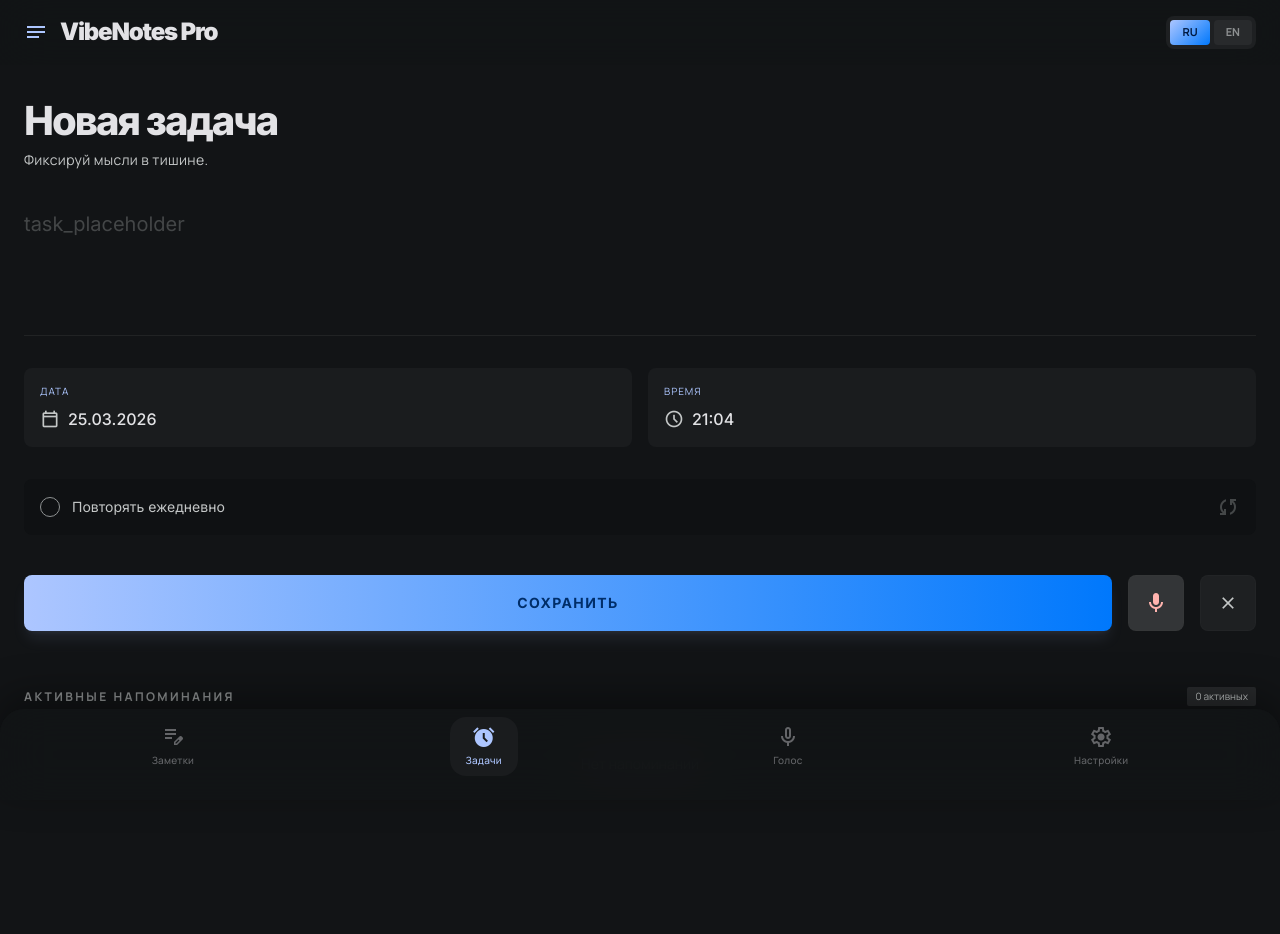
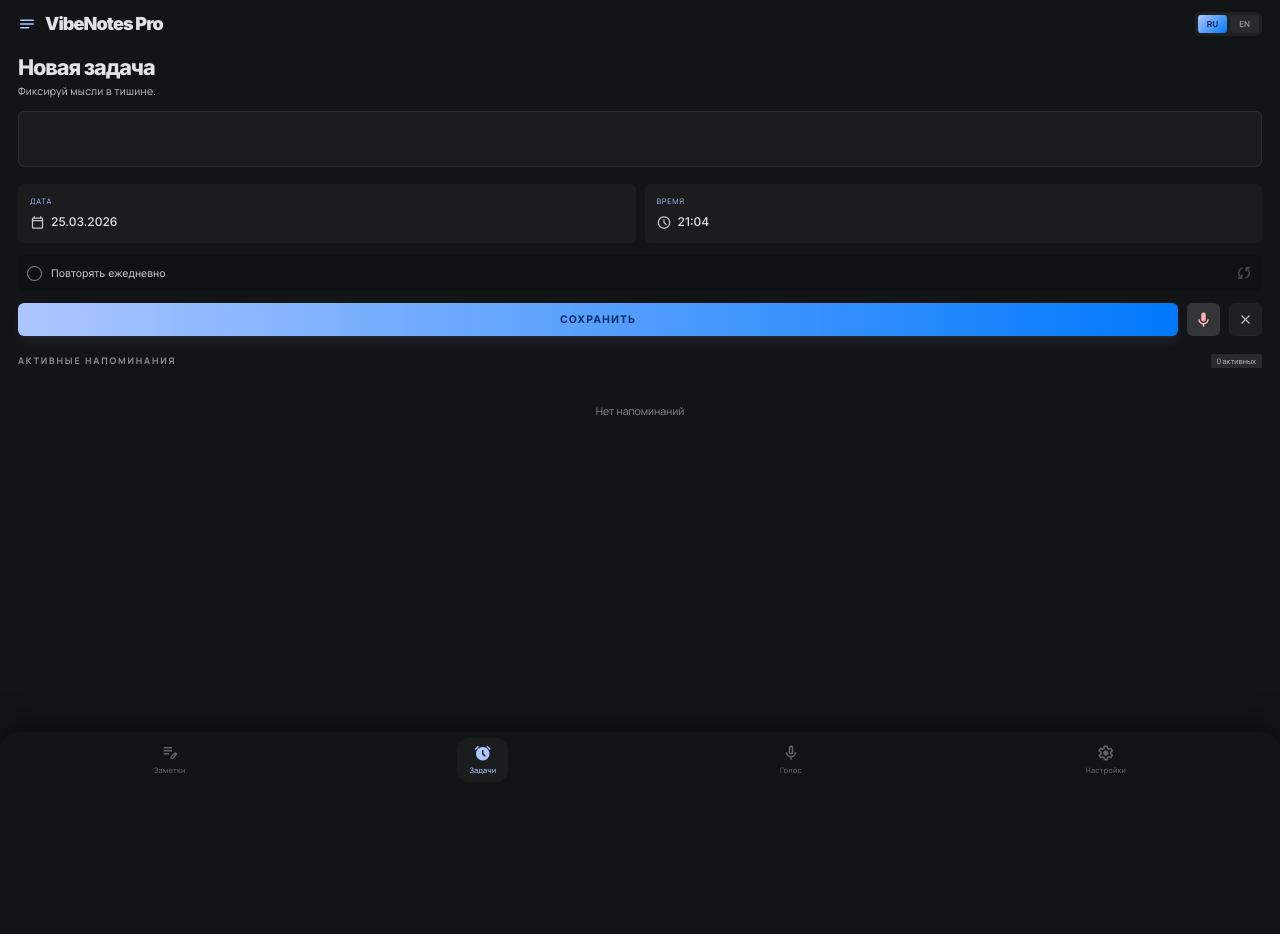
Before and after one commit to vinmusicmail2-art/VibeNotes_Mobile-, a Flask app: page / in a window 1280 px wide. After the commit the page ends 775 px from the top, so only its background shows below. Run offline with Flask 3, Linux system fonts and the light colour scheme; data that the repository does not hold is empty; some libraries are stand-ins or nearby versions.

Commit message:
Add files via upload

```diff
--- a/templates/index.html
+++ b/templates/index.html
@@ -67,7 +67,8 @@ tailwind.config = {
   .material-symbols-outlined { font-variation-settings: 'FILL' 0, 'wght' 400, 'GRAD' 0, 'opsz' 24; }
   .no-scrollbar::-webkit-scrollbar { display: none; }
   .no-scrollbar { -ms-overflow-style: none; scrollbar-width: none; }
-  body { min-height: max(884px, 100dvh); }
+  body { min-height: 100dvh; }
+  @media (min-width: 768px) { body { zoom: 0.75; } }
   .tab-section { display: none; }
   .tab-section.active { display: block; }
   .cal-popup { display:none; position:absolute; top:calc(100% + 8px); left:0; z-index:200; background:#1e2022; border-radius:1rem; padding:16px; min-width:260px; box-shadow:0 12px 40px rgba(0,0,0,0.5); border:1px solid rgba(68,71,72,0.3); }
@@ -109,23 +110,22 @@ tailwind.config = {
 </header>
 
 <!-- Main Content -->
-<main class="flex-1 mt-20 mb-32 px-6">
+<main class="flex-1 mt-16 mb-20 px-6">
 
   <!-- ===== REMINDERS TAB ===== -->
   <div id="tab-reminders" class="tab-section active">
-    <section class="mb-10 pt-4">
-      <h2 data-i18n="task_heading" class="text-[2.5rem] font-headline font-extrabold tracking-tighter leading-tight text-on-surface mb-1"></h2>
+    <section class="mb-4 pt-2">
+      <h2 data-i18n="task_heading" class="text-[1.8rem] font-headline font-extrabold tracking-tighter leading-tight text-on-surface mb-1"></h2>
       <p data-i18n="task_sub" class="font-label text-on-surface-variant text-sm tracking-wide"></p>
     </section>
 
-    <section class="mb-8">
+    <section class="mb-4">
       <div class="relative group">
-        <textarea id="task-text" data-i18n-ph="task_placeholder" class="w-full bg-transparent border-none focus:ring-0 text-xl font-body text-on-surface placeholder:text-outline/40 min-h-[120px] p-0 transition-all resize-none outline-none"></textarea>
-        <div class="absolute bottom-0 left-0 w-full h-[1px] bg-outline-variant/30 group-focus-within:bg-primary transition-all duration-300"></div>
+        <textarea id="task-text" data-i18n-ph="task_placeholder" class="w-full bg-surface-container-low border border-outline-variant/40 group-focus-within:border-primary focus:ring-0 text-base font-body text-on-surface placeholder:text-outline/50 min-h-[60px] p-3 rounded-xl transition-all resize-none outline-none"></textarea>
       </div>
     </section>
 
-    <section class="grid grid-cols-2 gap-4 mb-8">
+    <section class="grid grid-cols-2 gap-3 mb-4">
       <div class="relative" id="date-picker-wrap">
         <div id="date-card" onclick="toggleCal()" class="bg-surface-container-low rounded-xl p-4 flex flex-col gap-2 hover:bg-surface-container transition-colors cursor-pointer group">
           <span data-i18n="lbl_date" class="font-label text-[10px] text-primary tracking-widest uppercase"></span>
@@ -177,7 +177,7 @@ tailwind.config = {
       </div>
     </section>
 
-    <section class="mb-10 flex items-center justify-between bg-surface-container-lowest/50 p-4 rounded-xl">
+    <section class="mb-4 flex items-center justify-between bg-surface-container-lowest/50 p-3 rounded-xl">
       <div class="flex items-center gap-3">
         <div class="relative flex items-center">
           <input class="peer h-5 w-5 appearance-none rounded-full border border-outline bg-transparent checked:bg-primary checked:border-primary transition-all cursor-pointer" id="repeat-daily" type="checkbox"/>
@@ -197,12 +197,12 @@ tailwind.config = {
       </button>
     </div>
 
-    <section class="flex gap-4 mb-14">
-      <button onclick="saveReminder()" class="flex-1 h-14 bg-gradient-to-r from-primary to-on-primary-container text-on-primary font-bold rounded-xl active:scale-95 duration-200 flex items-center justify-center tracking-widest text-sm shadow-lg shadow-primary/10" data-i18n="btn_save"></button>
-      <button id="voice-btn" onclick="toggleRecording()" class="w-14 h-14 bg-surface-container-highest text-secondary rounded-xl flex items-center justify-center active:scale-90 transition-all border border-outline-variant/10">
+    <section class="flex gap-3 mb-6">
+      <button onclick="saveReminder()" class="flex-1 h-11 bg-gradient-to-r from-primary to-on-primary-container text-on-primary font-bold rounded-xl active:scale-95 duration-200 flex items-center justify-center tracking-widest text-sm shadow-lg shadow-primary/10" data-i18n="btn_save"></button>
+      <button id="voice-btn" onclick="toggleRecording()" class="w-11 h-11 bg-surface-container-highest text-secondary rounded-xl flex items-center justify-center active:scale-90 transition-all border border-outline-variant/10">
         <span class="material-symbols-outlined" id="voice-icon" style="font-variation-settings:'FILL' 1">mic</span>
       </button>
-      <button onclick="clearForm()" class="w-14 h-14 bg-surface-container text-on-surface-variant rounded-xl flex items-center justify-center active:scale-90 transition-all border border-outline-variant/10">
+      <button onclick="clearForm()" class="w-11 h-11 bg-surface-container text-on-surface-variant rounded-xl flex items-center justify-center active:scale-90 transition-all border border-outline-variant/10">
         <span class="material-symbols-outlined text-[20px]">close</span>
       </button>
     </section>
@@ -220,18 +220,17 @@ tailwind.config = {
 
   <!-- ===== NOTES TAB ===== -->
   <div id="tab-notes" class="tab-section">
-    <section class="mb-10 pt-4">
-      <h2 data-i18n="notes_heading" class="text-[2.5rem] font-headline font-extrabold tracking-tighter leading-tight text-on-surface mb-1"></h2>
+    <section class="mb-4 pt-2">
+      <h2 data-i18n="notes_heading" class="text-[1.8rem] font-headline font-extrabold tracking-tighter leading-tight text-on-surface mb-1"></h2>
       <p data-i18n="notes_sub" class="font-label text-on-surface-variant text-sm tracking-wide"></p>
     </section>
-    <div class="relative group mb-6">
-      <input type="text" id="note-title" data-i18n-ph="note_title_ph" class="w-full bg-transparent border-none focus:ring-0 text-lg font-bold text-on-surface placeholder:text-outline/40 p-0 outline-none mb-2 pb-2 border-b border-outline-variant/30 focus:border-b focus:border-primary"/>
+    <div class="relative group mb-4">
+      <input type="text" id="note-title" data-i18n-ph="note_title_ph" class="w-full bg-surface-container-low border border-outline-variant/40 focus:border-primary focus:ring-0 text-base font-bold text-on-surface placeholder:text-outline/50 p-3 rounded-xl outline-none transition-all"/>
     </div>
-    <div class="relative group mb-6">
-      <textarea id="note-content" data-i18n-ph="note_content_ph" class="w-full bg-transparent border-none focus:ring-0 text-base font-body text-on-surface placeholder:text-outline/40 min-h-[140px] p-0 resize-none outline-none"></textarea>
-      <div class="absolute bottom-0 left-0 w-full h-[1px] bg-outline-variant/30 group-focus-within:bg-primary transition-all duration-300"></div>
+    <div class="relative group mb-4">
+      <textarea id="note-content" data-i18n-ph="note_content_ph" class="w-full bg-surface-container-low border border-outline-variant/40 focus:border-primary focus:ring-0 text-base font-body text-on-surface placeholder:text-outline/50 min-h-[80px] p-3 rounded-xl resize-none outline-none transition-all"></textarea>
     </div>
-    <button onclick="saveNote()" class="h-12 px-8 bg-gradient-to-r from-primary to-on-primary-container text-on-primary font-bold rounded-xl active:scale-95 duration-200 tracking-widest text-sm mb-10" data-i18n="btn_save"></button>
+    <button onclick="saveNote()" class="h-11 px-8 bg-gradient-to-r from-primary to-on-primary-container text-on-primary font-bold rounded-xl active:scale-95 duration-200 tracking-widest text-sm mb-6" data-i18n="btn_save"></button>
     <div>
       <h3 data-i18n="my_notes" class="font-label text-xs font-bold tracking-[0.2em] text-outline uppercase mb-4"></h3>
       <div id="notes-list" class="space-y-3">
@@ -242,11 +241,11 @@ tailwind.config = {
 
   <!-- ===== VOICE TAB ===== -->
   <div id="tab-voice" class="tab-section">
-    <section class="mb-10 pt-4">
-      <h2 data-i18n="voice_heading" class="text-[2.5rem] font-headline font-extrabold tracking-tighter leading-tight text-on-surface mb-1"></h2>
+    <section class="mb-4 pt-2">
+      <h2 data-i18n="voice_heading" class="text-[1.8rem] font-headline font-extrabold tracking-tighter leading-tight text-on-surface mb-1"></h2>
       <p data-i18n="voice_sub" class="font-label text-on-surface-variant text-sm tracking-wide"></p>
     </section>
-    <div class="flex flex-col items-center gap-4 mb-10">
+    <div class="flex flex-col items-center gap-4 mb-6">
       <button id="voice-tab-btn" onclick="toggleVoiceTab()" class="w-24 h-24 rounded-full flex items-center justify-center bg-surface-container-high border border-outline-variant/20 active:scale-90 transition-all">
         <span class="material-symbols-outlined text-secondary text-[2.5rem]" id="voice-tab-icon" style="font-variation-settings:'FILL' 1">mic</span>
       </button>
@@ -462,7 +461,11 @@ const TRANS = {
 let currentLang = localStorage.getItem('vn_lang') || 'ru';
 
 function t(key) {
-  return TRANS[currentLang][key] || TRANS['ru'][key] || key;
+  const v = TRANS[currentLang][key];
+  if (v !== undefined) return v;
+  const vru = TRANS['ru'][key];
+  if (vru !== undefined) return vru;
+  return key;
 }
 
 function applyTranslations() {
@@ -945,6 +948,24 @@ async function deleteVoiceNote(name) {
 // ============================================================
 let alertQueue = [];
 
+function playAlertSound() {
+  try {
+    const ctx = new (window.AudioContext || window.webkitAudioContext)();
+    const notes = [880, 1100, 880, 1100];
+    notes.forEach((freq, i) => {
+      const osc = ctx.createOscillator();
+      const gain = ctx.createGain();
+      osc.connect(gain); gain.connect(ctx.destination);
+      osc.type = 'sine';
+      osc.frequency.setValueAtTime(freq, ctx.currentTime + i * 0.18);
+      gain.gain.setValueAtTime(0.4, ctx.currentTime + i * 0.18);
+      gain.gain.exponentialRampToValueAtTime(0.001, ctx.currentTime + i * 0.18 + 0.15);
+      osc.start(ctx.currentTime + i * 0.18);
+      osc.stop(ctx.currentTime + i * 0.18 + 0.15);
+    });
+  } catch(e) {}
+}
+
 async function checkAlerts() {
   const res = await fetch('/api/reminders/check');
   const data = await res.json();
@@ -954,15 +975,21 @@ async function checkAlerts() {
   }
 }
 
+let alertSoundInterval = null;
+
 function showNextAlert() {
   if (!alertQueue.length) return;
   const r = alertQueue.shift();
   document.getElementById('alert-text').textContent = r.message;
   const el = document.getElementById('alert-overlay');
   el.classList.remove('hidden'); el.classList.add('flex');
+  playAlertSound();
+  if (alertSoundInterval) clearInterval(alertSoundInterval);
+  alertSoundInterval = setInterval(playAlertSound, 60000);
 }
 
 function dismissAlert() {
+  if (alertSoundInterval) { clearInterval(alertSoundInterval); alertSoundInterval = null; }
   const el = document.getElementById('alert-overlay');
   el.classList.add('hidden'); el.classList.remove('flex');
   if (alertQueue.length) setTimeout(showNextAlert, 300);
```
Also changed, not shown: INSTALL.txt (added, +29 -0 lines), launcher.py (added, +25 -0 lines).
